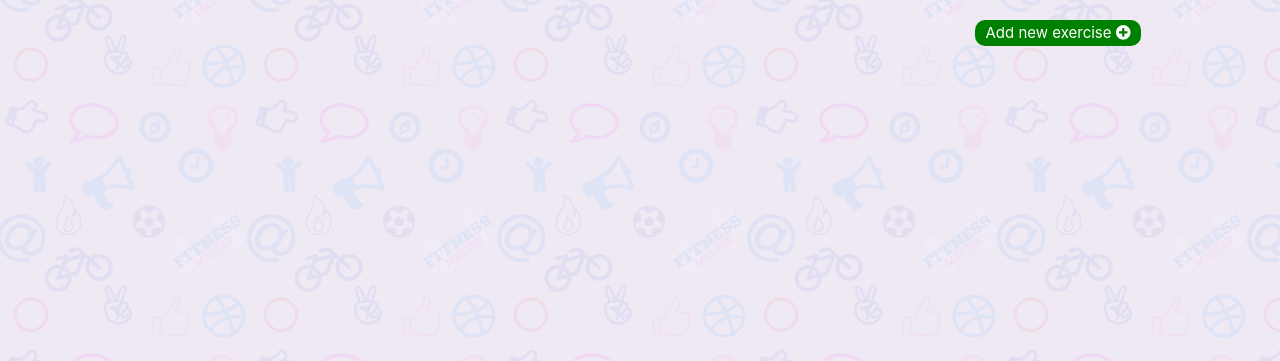
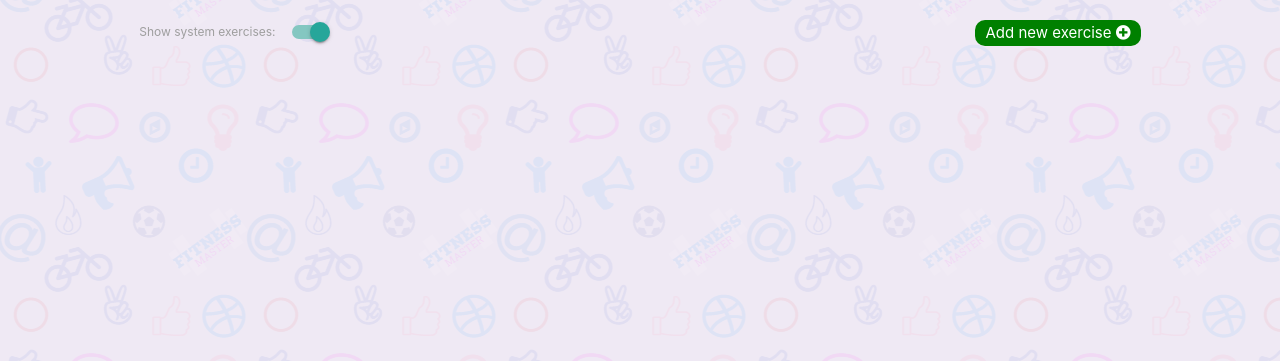
Before and after one commit to alexandergrib/fitness_master, a Flask app: page /exercise in a window 1280 px wide. Shown: the part 160-521 px from the top of the page. Run offline with Flask 2, Linux system fonts and the light colour scheme; the visitor is signed in with stand-in values (Sample User, id 1); data that the repository does not hold is empty; some libraries are stand-ins or nearby versions.

Commit message:
CODE: add JS function to show/hide list of system exercises from user ISSUE[15]

```diff
--- a/static/css/style.css
+++ b/static/css/style.css
@@ -96,6 +96,7 @@ body {
 
 .exercise--img {
     object-fit: contain;
+    margin-top: 15px;
 }
 
 #add_more {
--- a/static/js/script.js
+++ b/static/js/script.js
@@ -35,3 +35,19 @@ $(document).ready(function () {
           });
     });
 });
+
+
+
+/*
+Toggle switch to show all exercises or only created by user
+exercise_all.html
+*/
+function hideSystemExercises() {
+    let systemExercisesSwitch = document.getElementById('system_exercises');
+    let adminExercisesDiv = document.getElementsByClassName("admin-exercises");
+    if (systemExercisesSwitch.checked == true){
+        adminExercisesDiv[0].style.display="block";
+    } else {
+        adminExercisesDiv[0].style.display = 'none';
+    }
+}
--- a/templates/exercise_all.html
+++ b/templates/exercise_all.html
@@ -9,11 +9,41 @@
     <!-- Cards container -->
     <div class="workout-wrapper">
         <div class="row">
-            <div class="col s12 right-align"><div class="add-new-button"><a href="{{url_for('create_exercise')}}">Add new exercise <i class="fas fa-plus-circle"></i></a></div></div>
+            <div class="col s6">
+                <div class="switch">
+                    <label>Show system exercises:<input type="checkbox" id="system_exercises" checked onclick="hideSystemExercises()"><span class="lever"></span></label>
+                </div>
+            </div>
+            <div class="col s6 right-align">
+                <div class="add-new-button">
+                    <a href="{{url_for('create_exercise')}}">Add new exercise <i class="fas fa-plus-circle"></i></a>
+                </div>
+            </div>
         </div>
         <!--Generate list of exercises -->
+        <div class="admin-exercises">
+            {% for system in exercise_list_admin %}
+                <div class="row workout--row">
+                    <a href="{{ url_for("get_exercise", exercise_id=system._id) }}">
+                        <div class="col s6 exercise--card">
+                            <div class="row">
+                                <div class="col s12 "><span>{{ system.exercise_name }}</span></div>
+                                <div class="col s12"><span>{{ system.description }}</span></div>
+                            </div>
+
+                        </div>
+                        <div class="col s6 exercise--card">
+                            <img src="{{ system.img_url }}" alt="{{ system.exercise_name }} image" width="250" height="250" class="exercise--img">
+
+
+                        </div>
+                    </a>
+
+                </div>
+            {% endfor %}
+        </div>
+        <div class="user-exercises">
             {% for exercise in exercise_list %}
-            {% if exercise.created_by == "admin" or exercise.created_by == session['user'] %}
                     <div class="row workout--row">
                         <a href="{{ url_for("get_exercise", exercise_id=exercise._id) }}">
                             <div class="col s6 exercise--card">
@@ -31,8 +61,8 @@
                         </a>
 
                     </div>
-            {% endif %}
             {% endfor %}
+            </div>
     </div>
 
 {% endblock %}
--- a/templates/workout.html
+++ b/templates/workout.html
@@ -11,7 +11,7 @@
         <div class="row">
             <div class="col s12 m6">
                 <div class="switch">
-                    <label>Show completed:<input type="checkbox"><span class="lever"></span></label>
+                    <label>Show completed:<input type="checkbox" ><span class="lever"></span></label>
                 </div>
             </div>
             <div class="col s12 m6 right-align "><div class="add-new-button"><a href="{{ url_for('create_workout')}}">Create new workout <i class="fas fa-plus-circle"></i></a></div></div>
```
Also changed, not shown: README.md. Lines whose indentation alone changed are shown as unchanged.
